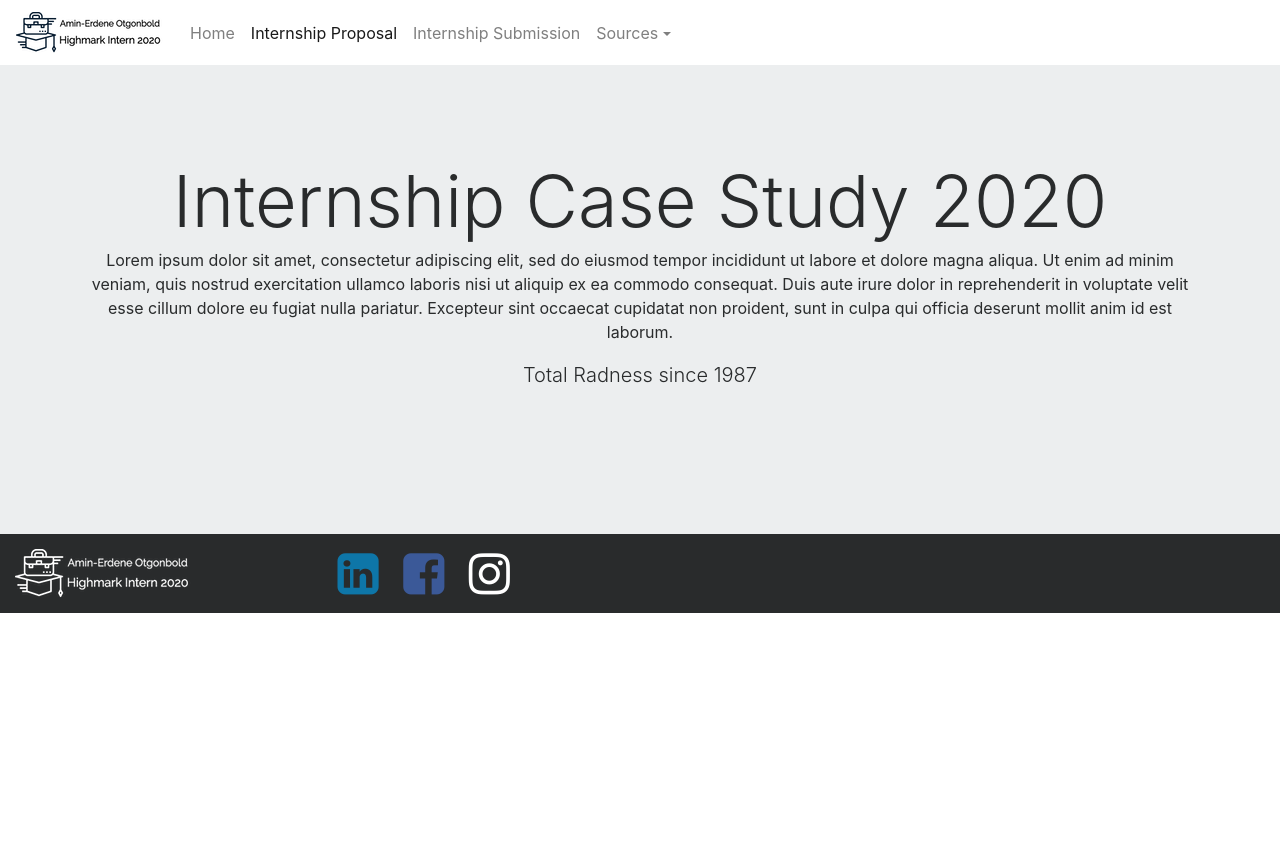
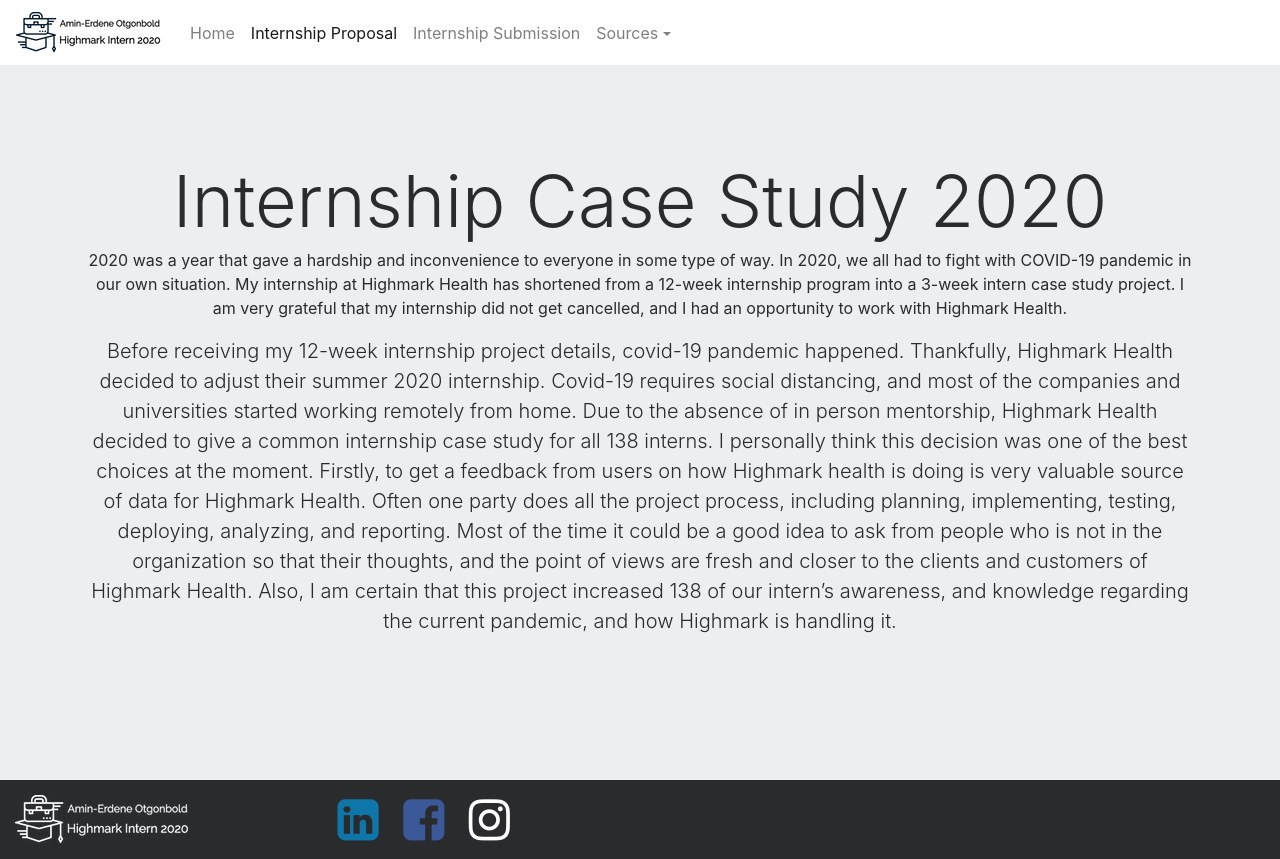
Before and after one commit to Aminamary1/Amin-Erdene_internproject, a plain HTML site: page internship-proposal.html in a window 1280 px wide. Before the commit the page ends 800 px from the top, so only its background shows below. Drawn offline with nearby package versions, Linux system fonts and the light colour scheme; a script that the page names is missing.

Commit message:
Update internship-proposal.html

```diff
--- a/internship-proposal.html
+++ b/internship-proposal.html
@@ -53,8 +53,8 @@
           <div class="jumbotron jumbotron-fluid">
             <div class="container">
               <h1 class="display-3">Internship Case Study 2020</h1>
-                 <p>Lorem ipsum dolor sit amet, consectetur adipiscing elit, sed do eiusmod tempor incididunt ut labore et dolore magna aliqua. Ut enim ad minim veniam, quis nostrud exercitation ullamco laboris nisi ut aliquip ex ea commodo consequat. Duis aute irure dolor in reprehenderit in voluptate velit esse cillum dolore eu fugiat nulla pariatur. Excepteur sint occaecat cupidatat non proident, sunt in culpa qui officia deserunt mollit anim id est laborum.</p>
-              <p class="lead">Total Radness since 1987</p>
+                 <p>2020 was a year that gave a hardship and inconvenience to everyone in some type of way. In 2020, we all had to fight with COVID-19 pandemic in our own situation. My internship at Highmark Health has shortened from a 12-week internship program into a 3-week intern case study project. I am very grateful that my internship did not get cancelled, and I had an opportunity to work with Highmark Health.</p>
+              <p class="lead">Before receiving my 12-week internship project details, covid-19 pandemic happened. Thankfully, Highmark Health decided to adjust their summer 2020 internship. Covid-19 requires social distancing, and most of the companies and universities started working remotely from home. Due to the absence of in person mentorship, Highmark Health decided to give a common internship case study for all 138 interns. I personally think this decision was one of the best choices at the moment. Firstly, to get a feedback from users on how Highmark health is doing is very valuable source of data for Highmark Health. Often one party does all the project process, including planning, implementing, testing, deploying, analyzing, and reporting. Most of the time it could be a good idea to ask from people who is not in the organization so that their thoughts, and the point of views are fresh and closer to the clients and customers of Highmark Health. Also, I am certain that this project increased 138 of our intern’s awareness, and knowledge regarding the current pandemic, and how Highmark is handling it. </p>
             </div>
           </div>
         </div>
```
